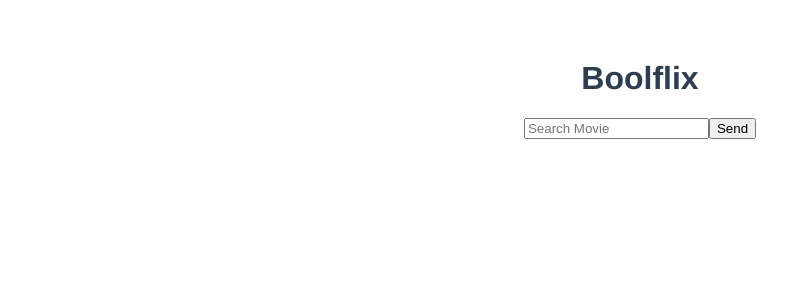
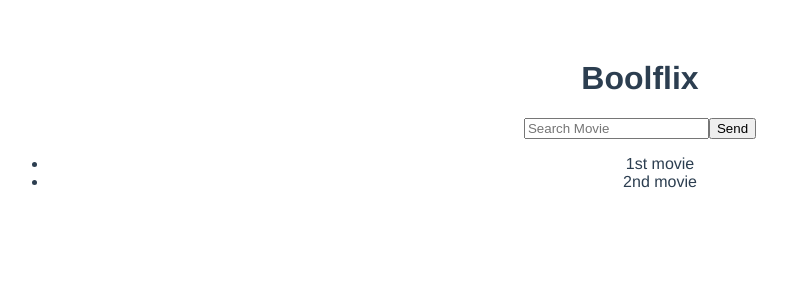
Before and after one commit to masfreddy93/vue-boolflix, a Vue app: page / in a window 1280 px wide. Shown: the top 300 px of the page, without its empty margins (0-787 px from the left). Built offline with nearby package versions, Linux system fonts and the light colour scheme.

Commit message:
create MainComponent

```diff
--- a/src/App.vue
+++ b/src/App.vue
@@ -1,16 +1,19 @@
 <template>
   <div id="app">
     <HeaderComponent msg="Boolflix"/>
+    <MainComponent />
   </div>
 </template>
 
 <script>
 import HeaderComponent from './components/HeaderComponent.vue';
+import MainComponent from './components/MainComponent.vue';
 
 export default {
   name: 'App',
   components: {
-    HeaderComponent
+    HeaderComponent,
+    MainComponent
 }
 }
 </script>
--- /dev/null
+++ b/src/components/MainComponent.vue
@@ -0,0 +1,16 @@
+<template>
+    <main>
+        <ul>
+            <li>1st movie</li>
+            <li>2nd movie</li>
+        </ul>
+    </main>
+</template>
+
+
+<script>
+
+    export default {
+    }
+
+</script>
```
